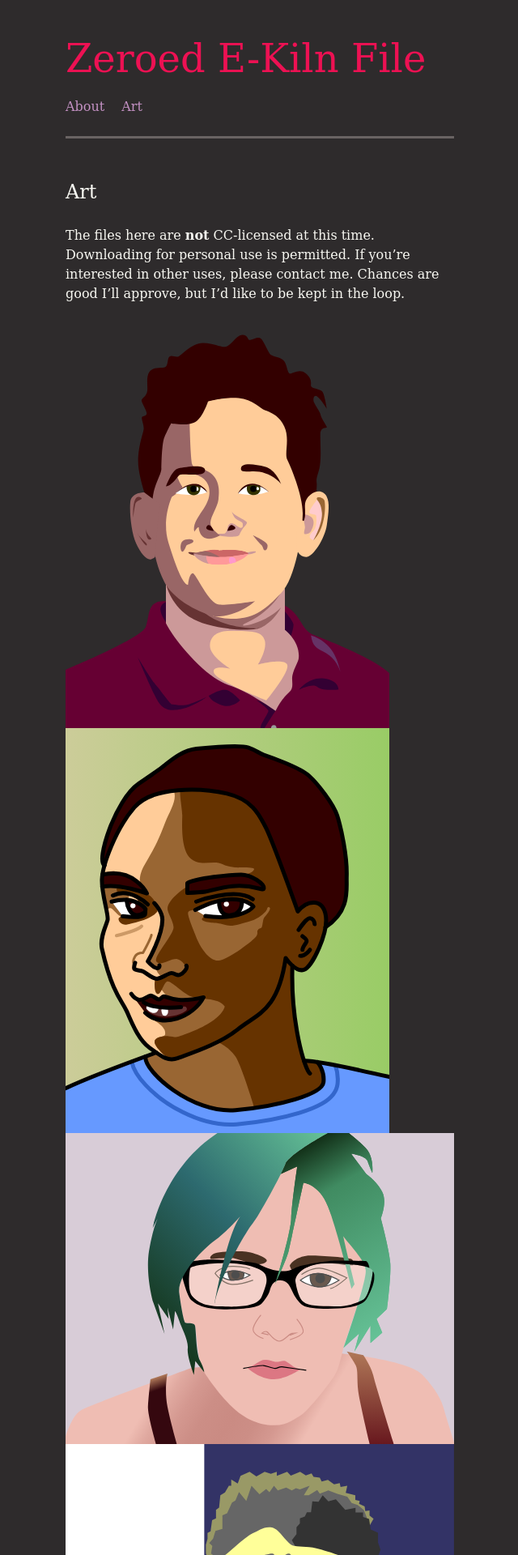
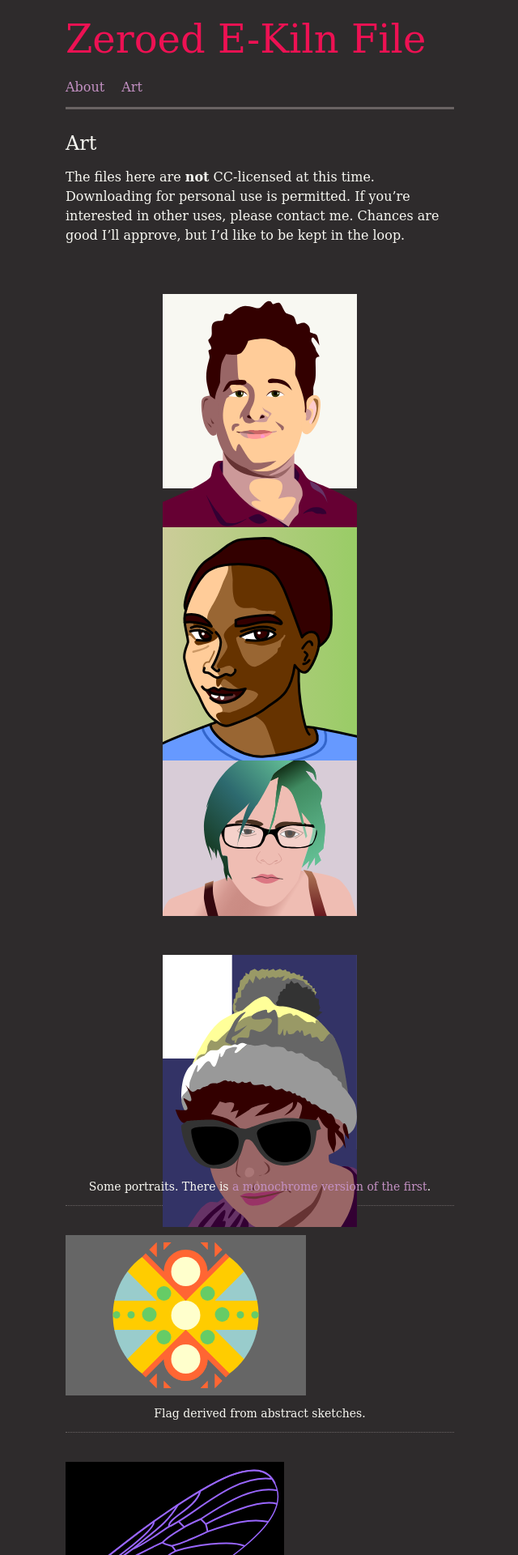
Before and after one commit to ilzolende/ilzolende.github.io, a Jekyll site: the page built from art.md, in a window 1280 px wide. Shown: the top 1920 px of the page at 81% size, without its empty margins (319-959 px from the left). Built offline with Jekyll 4.4.1, drawn with Linux system fonts in a browser that asks for light colours.

Commit message:
figure styling

```diff
--- a/_sass/_base.scss
+++ b/_sass/_base.scss
@@ -15,7 +15,7 @@
 $base-font-weight: 400;
 $small-font-size:  $base-font-size * 0.875;
 $base-line-height: 1.5;
-$spacing-unit: $base-line-height * 2rem;
+$spacing-unit: $base-line-height * 1rem;
 
 $text-color: #f8f8f2;
 $background-color: #2e2b2c;
--- a/_sass/_layout.scss
+++ b/_sass/_layout.scss
@@ -18,10 +18,10 @@
     margin-bottom: $spacing-unit;
 
     h1 {
-      font-size: $spacing-unit;
+      font-size: 2 * $spacing-unit;
       line-height: 1;
-      margin-top: 1em;
-      margin-bottom: 0.5em;
+      margin-top: $spacing-unit;
+      margin-bottom: $spacing-unit;
       color: $vibrant-text-color-3;
 
       a, a:visited {
@@ -42,3 +42,29 @@
       }
     }
 }
+
+figure {
+  border-bottom: dotted thin $tertiary-text-color;
+  padding-top: $spacing-unit;
+  text-align: center;
+
+  :last-child {
+    border-bottom: none;
+  }
+
+  >p {
+    text-align: justify;
+  }
+  ul {
+    list-style: inside none none;
+    padding-left: 0;
+    margin-left: 0;
+    li {
+      display: inline-block;
+      margin: $spacing-unit;
+      background-color: $text-color;
+      max-width: 15em;
+      max-height: 15em;
+    }
+  }
+}
--- a/art.md
+++ b/art.md
@@ -6,10 +6,10 @@
 The files here are **not** CC-licensed at this time. Downloading for personal use is permitted. If you're interested in other uses, please contact me. Chances are good I'll approve, but I'd like to be kept in the loop.
 
 <figure>
-[![vector portrait of me](/images/9KB_fixed.svg "Ilzolende Kiefer")](/images/9KB_fixed.svg)
-[![vector portrait of Alison](/images/alison_morais.svg "Alison Morais")](/images/alison_morais.svg)
-[![vector portrait of Ozy](/images/ozy_400_500.svg "Ozy Frantz")](/images/ozy_400_500.svg)
-[![vector portrait of DistinctiveHatAnon](/images/dhat.svg "DistinctiveHatAnon")](/images/dhat.svg)
+- [![vector portrait of me](/images/9KB_fixed.svg "Ilzolende Kiefer")](/images/9KB_fixed.svg)
+- [![vector portrait of Alison](/images/alison_morais.svg "Alison Morais")](/images/alison_morais.svg)
+- [![vector portrait of Ozy](/images/ozy_400_500.svg "Ozy Frantz")](/images/ozy_400_500.svg)
+- [![vector portrait of DistinctiveHatAnon](/images/dhat.svg "DistinctiveHatAnon")](/images/dhat.svg)
 <figcaption>
 Some portraits. There is [a monochrome version of the first](/images/monochrome-on-mulberry.svg).
 </figcaption>
@@ -48,9 +48,9 @@
 </figcaption>
 </figure>
 <figure>
-[![branch silhouette](/images/branches_1.svg)](/images/branches_1.svg)
-[![branch silhouette](/images/branches_2.svg)](/images/branches_2.svg)
-[![branch silhouette](/images/branches_3.svg)](/images/branches_3.svg)
+- [![branch silhouette](/images/branches_1.svg)](/images/branches_1.svg)
+- [![branch silhouette](/images/branches_2.svg)](/images/branches_2.svg)
+- [![branch silhouette](/images/branches_3.svg)](/images/branches_3.svg)
 <figcaption>
 Tree branches.
 </figcaption>
```
